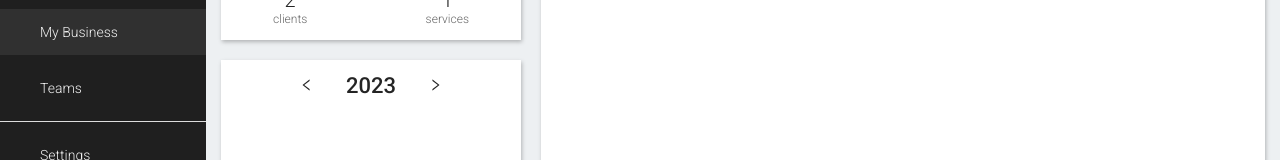
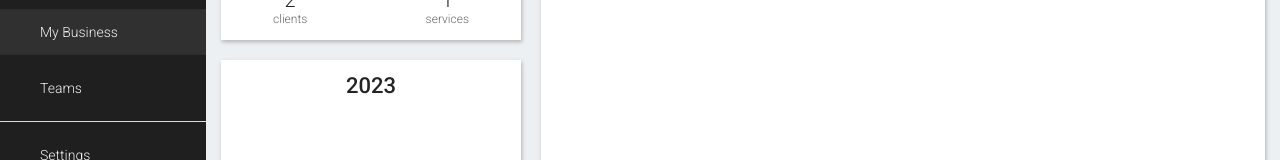
Before and after one commit to ryanhartwig/bookeasy, a Next.js app in the folder next/: page /business in a window 1280 px wide. Shown: the part 279-439 px from the top of the page. Built offline with nearby package versions, Linux system fonts and the light colour scheme.

Commit message:
Disable / hide increment / decrement buttons to prevent out of range year for data

```diff
--- a/next/src/app/business/business.module.scss
+++ b/next/src/app/business/business.module.scss
@@ -78,6 +78,11 @@
   align-items: center;
 }
 
+.disabled {
+  opacity: 0;
+  pointer-events: none;
+}
+
 .year_select {
   margin: 10px;
   display: flex;
--- a/next/src/app/business/metrics.tsx
+++ b/next/src/app/business/metrics.tsx
@@ -2,7 +2,8 @@
 
 import { ReactIconButton } from "@/components/UI/ReactIconButton";
 import { User } from "@/types/User";
-import { useCallback, useRef, useState } from "react";
+import clsx from "clsx";
+import { useCallback, useMemo, useRef, useState } from "react";
 import { AiOutlineLeft, AiOutlineRight } from "react-icons/ai";
 import styles from './business.module.scss';
 
@@ -11,6 +12,7 @@ interface MetricsProps {
 }
 
 export const Metrics: React.FC<MetricsProps> = ({user}) => {
+  const today = new Date();
 
   const [selectedDate, setSelectedDate] = useState<Date>(new Date());
 
@@ -23,19 +25,36 @@ export const Metrics: React.FC<MetricsProps> = ({user}) => {
     });
   }, []);
 
+  const year_joined = useMemo<number>(() => {
+    const date = new Date(user.created);
+    return date.getFullYear();
+  }, [user.created]);
+
 
   return (
     <>
       <div className={styles.year_select}>
-        <ReactIconButton buttonSize='30px' onClick={() => onYearChange(-1)} style={{borderRadius: '12px'}}>
+        <ReactIconButton
+          className={clsx({[styles.disabled]: year_joined === selectedDate.getFullYear()})}
+          buttonSize='30px'
+          active={false}
+          onClick={() => onYearChange(-1)}
+          style={{borderRadius: '12px'}}
+        >
           <AiOutlineLeft size={15}/>
         </ReactIconButton>
         <h2>{selectedDate.getFullYear()}</h2>
-
-        <ReactIconButton buttonSize='30px' onClick={() => onYearChange(1)} style={{borderRadius: '12px'}}>
+        <ReactIconButton
+          className={clsx({[styles.disabled]: selectedDate.getFullYear() === today.getFullYear()})}
+          buttonSize='30px'
+          onClick={() => onYearChange(1)}
+          style={{borderRadius: '12px'}}
+        >
           <AiOutlineRight size={15}/>
         </ReactIconButton>
       </div>
+
+
     </>
   )
 }
--- a/next/src/components/UI/ReactIconButton.tsx
+++ b/next/src/components/UI/ReactIconButton.tsx
@@ -23,7 +23,7 @@ export const ReactIconButton = ({children, fontSize, active = false, buttonSize,
   }
 
   return (
-    <div style={{...size, ...style}} onClick={onClick} className={clsx('ReactIconButton', {active: active})}>
+    <div style={{...size, ...style}} onClick={onClick} className={clsx('ReactIconButton', {active: active}, className)}>
       {children}
       {text && <p className='rib-text noselect' style={{fontSize}}>{text}</p>}
     </div>
```
